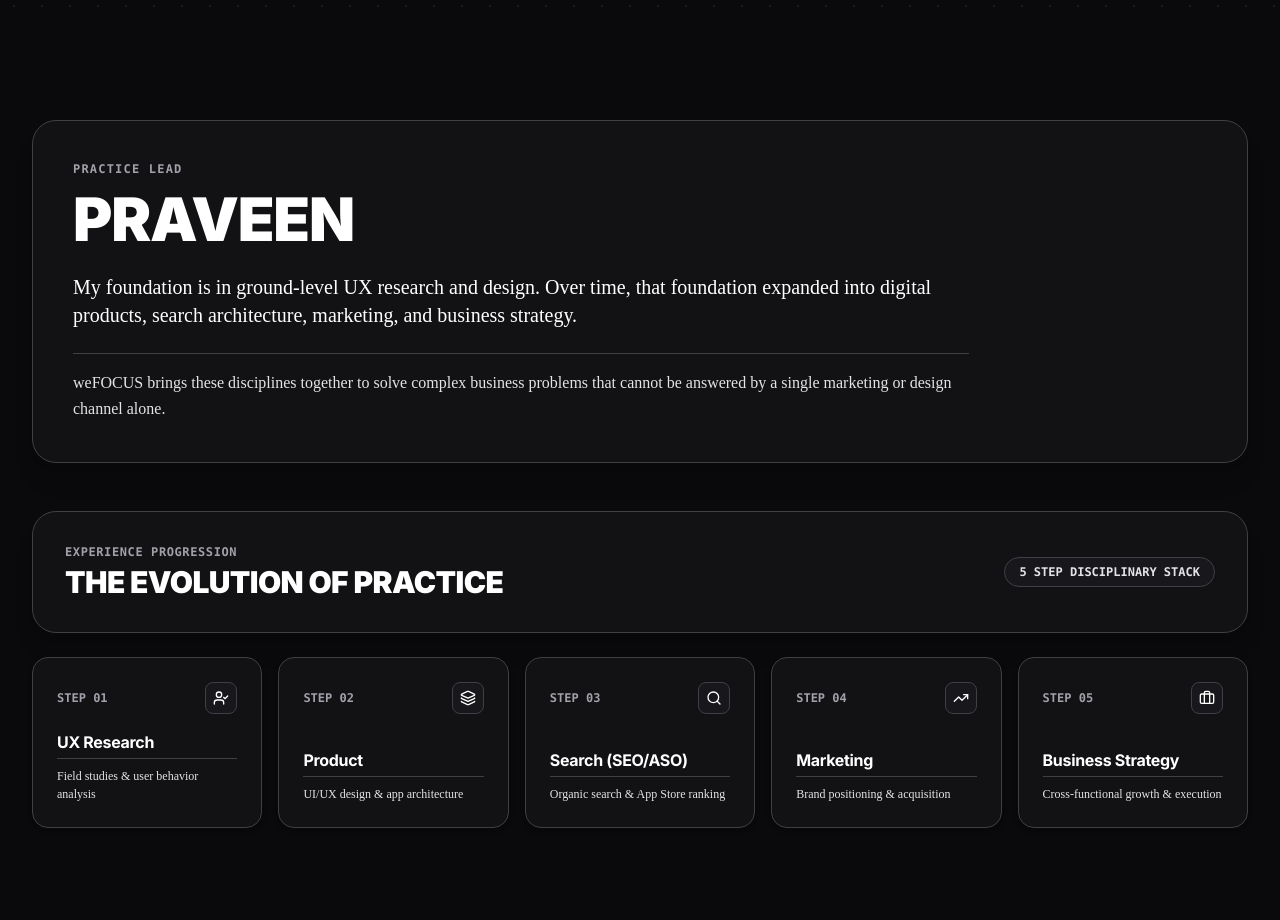
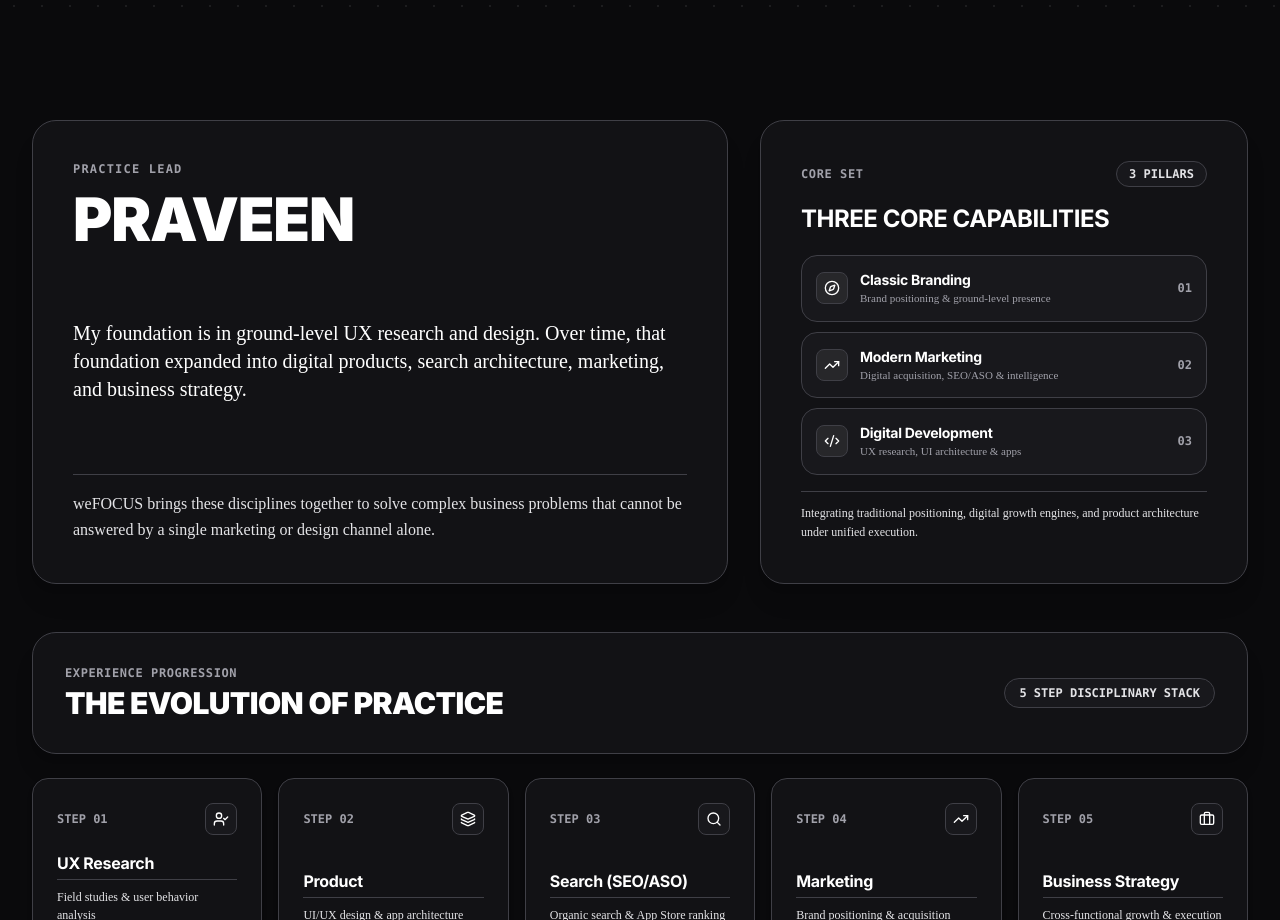
Before and after one commit to shanupraveen1993-afk/focuswebsite, a Next.js app: page / in a window 1280 px wide. Shown: the part 820-1740 px from the top of the page. Built offline with nearby package versions, Linux system fonts and the light colour scheme.

Commit message:
Add Three Core Capabilities card next to Praveen bio

```diff
--- a/components/AboutPraveen.tsx
+++ b/components/AboutPraveen.tsx
@@ -1,6 +1,6 @@
 "use client";
 
-import { Layers, Search, TrendingUp, Briefcase, UserCheck } from "lucide-react";
+import { Compass, TrendingUp, Code2, Layers, Search, Briefcase, UserCheck } from "lucide-react";
 
 export function AboutPraveen() {
   const evolution = [
@@ -11,11 +11,18 @@ export function AboutPraveen() {
     { num: "05", title: "Business Strategy", desc: "Cross-functional growth & execution", icon: Briefcase }
   ];
 
+  const coreSet = [
+    { num: "01", title: "Classic Branding", desc: "Brand positioning & ground-level presence", icon: Compass },
+    { num: "02", title: "Modern Marketing", desc: "Digital acquisition, SEO/ASO & intelligence", icon: TrendingUp },
+    { num: "03", title: "Digital Development", desc: "UX research, UI architecture & apps", icon: Code2 }
+  ];
+
   return (
     <section id="about" className="py-24 px-4 sm:px-6 lg:px-8 max-w-7xl mx-auto border-b border-[#27272A]">
       <div className="space-y-12">
         {/* Founder Bio Boxed Header */}
-        <div className="bg-[#121215] border border-[#3F3F46] p-8 sm:p-10 rounded-3xl space-y-6 shadow-xl">
+        <div className="grid grid-cols-1 lg:grid-cols-12 gap-8 items-stretch">
+          <div className="lg:col-span-7 bg-[#121215] border border-[#3F3F46] p-8 sm:p-10 rounded-3xl space-y-6 flex flex-col justify-between shadow-xl">
             <div className="space-y-3">
               <span className="text-xs font-mono font-semibold tracking-widest text-[#A1A1AA] uppercase block">
                 PRACTICE LEAD
@@ -25,13 +32,66 @@ export function AboutPraveen() {
               </h2>
             </div>
 
-          <p className="text-lg sm:text-xl text-white font-medium leading-relaxed max-w-4xl">
+            <p className="text-lg sm:text-xl text-white font-medium leading-relaxed">
               My foundation is in ground-level UX research and design. Over time, that foundation expanded into digital products, search architecture, marketing, and business strategy.
             </p>
 
-          <p className="text-base text-[#E4E4E7] leading-relaxed border-t border-[#3F3F46] pt-4 max-w-4xl">
+            <p className="text-base text-[#E4E4E7] leading-relaxed border-t border-[#3F3F46] pt-4">
               weFOCUS brings these disciplines together to solve complex business problems that cannot be answered by a single marketing or design channel alone.
             </p>
+          </div>
+
+          {/* Right Column: Three Core Set Card */}
+          <div className="lg:col-span-5 bg-[#121215] border border-[#3F3F46] p-8 sm:p-10 rounded-3xl space-y-4 flex flex-col justify-between shadow-xl">
+            <div className="space-y-4">
+              <div className="flex items-center justify-between">
+                <span className="text-xs font-mono font-bold text-[#A1A1AA] uppercase tracking-wider block">
+                  CORE SET
+                </span>
+                <span className="text-xs font-mono font-bold text-[#E4E4E7] uppercase border border-[#3F3F46] px-3 py-1 rounded-full bg-[#18181C]">
+                  3 PILLARS
+                </span>
+              </div>
+              <div>
+                <h3 className="text-2xl font-bold font-display text-white">
+                  THREE CORE CAPABILITIES
+                </h3>
+              </div>
+
+              <div className="space-y-2.5 pt-1">
+                {coreSet.map((item) => {
+                  const Icon = item.icon;
+                  return (
+                    <div
+                      key={item.num}
+                      className="p-3.5 rounded-2xl bg-[#18181C] border border-[#3F3F46] flex items-center justify-between hover:border-zinc-400 transition-colors"
+                    >
+                      <div className="flex items-center space-x-3">
+                        <div className="w-8 h-8 rounded-lg bg-[#27272A] border border-[#3F3F46] flex items-center justify-center text-white shrink-0">
+                          <Icon className="w-4 h-4 text-white" />
+                        </div>
+                        <div>
+                          <h4 className="text-sm font-bold font-display text-white">
+                            {item.title}
+                          </h4>
+                          <p className="text-[11px] text-[#A1A1AA]">
+                            {item.desc}
+                          </p>
+                        </div>
+                      </div>
+                      <span className="text-xs font-mono font-bold text-[#A1A1AA] shrink-0 ml-2">
+                        {item.num}
+                      </span>
+                    </div>
+                  );
+                })}
+              </div>
+            </div>
+
+            <p className="text-xs text-[#E4E4E7] leading-relaxed border-t border-[#3F3F46] pt-3 font-medium">
+              Integrating traditional positioning, digital growth engines, and product architecture under unified execution.
+            </p>
+          </div>
         </div>
 
         {/* Progression Cards Grid */}
```
Lines whose indentation alone changed are shown as unchanged.
